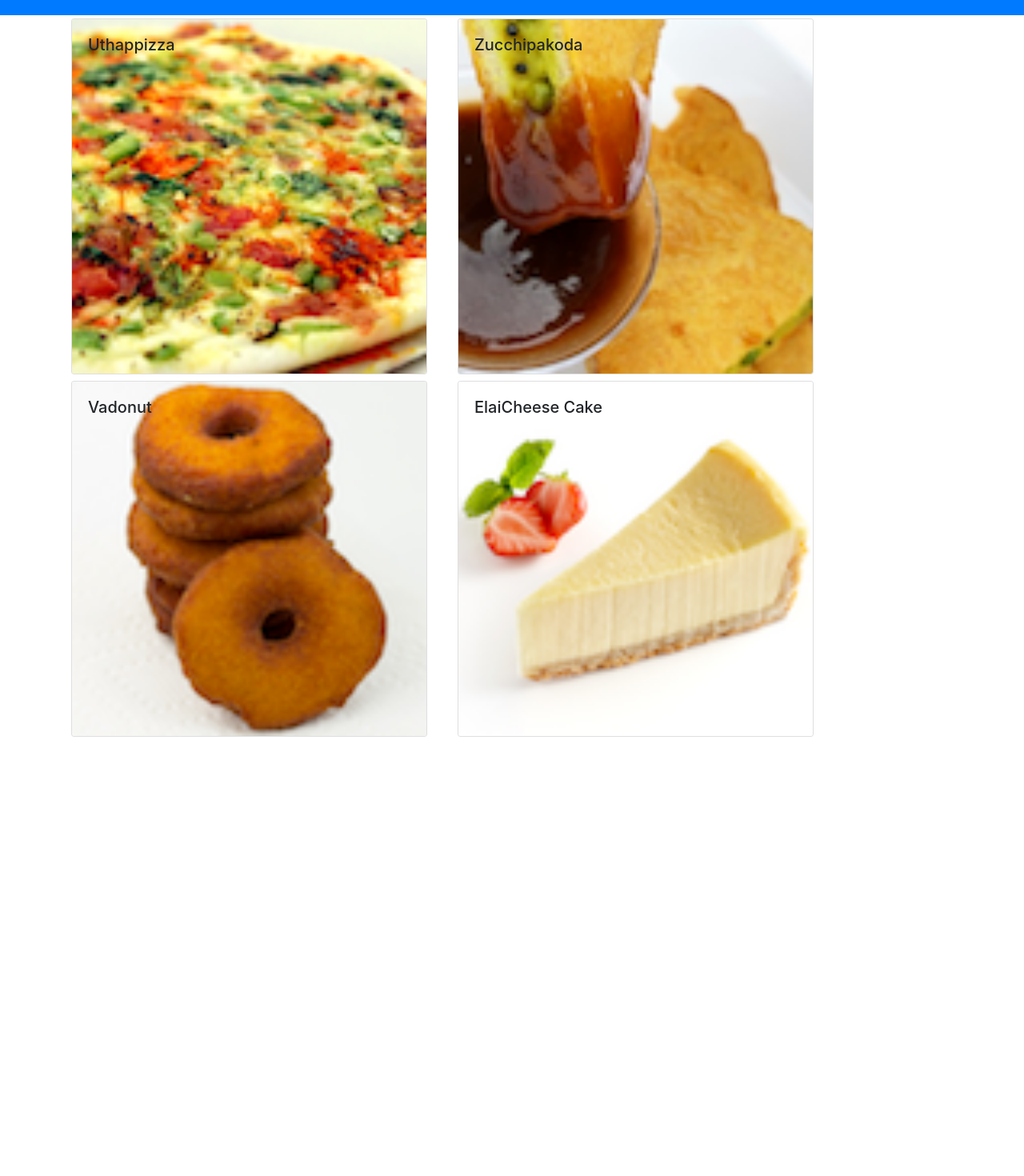
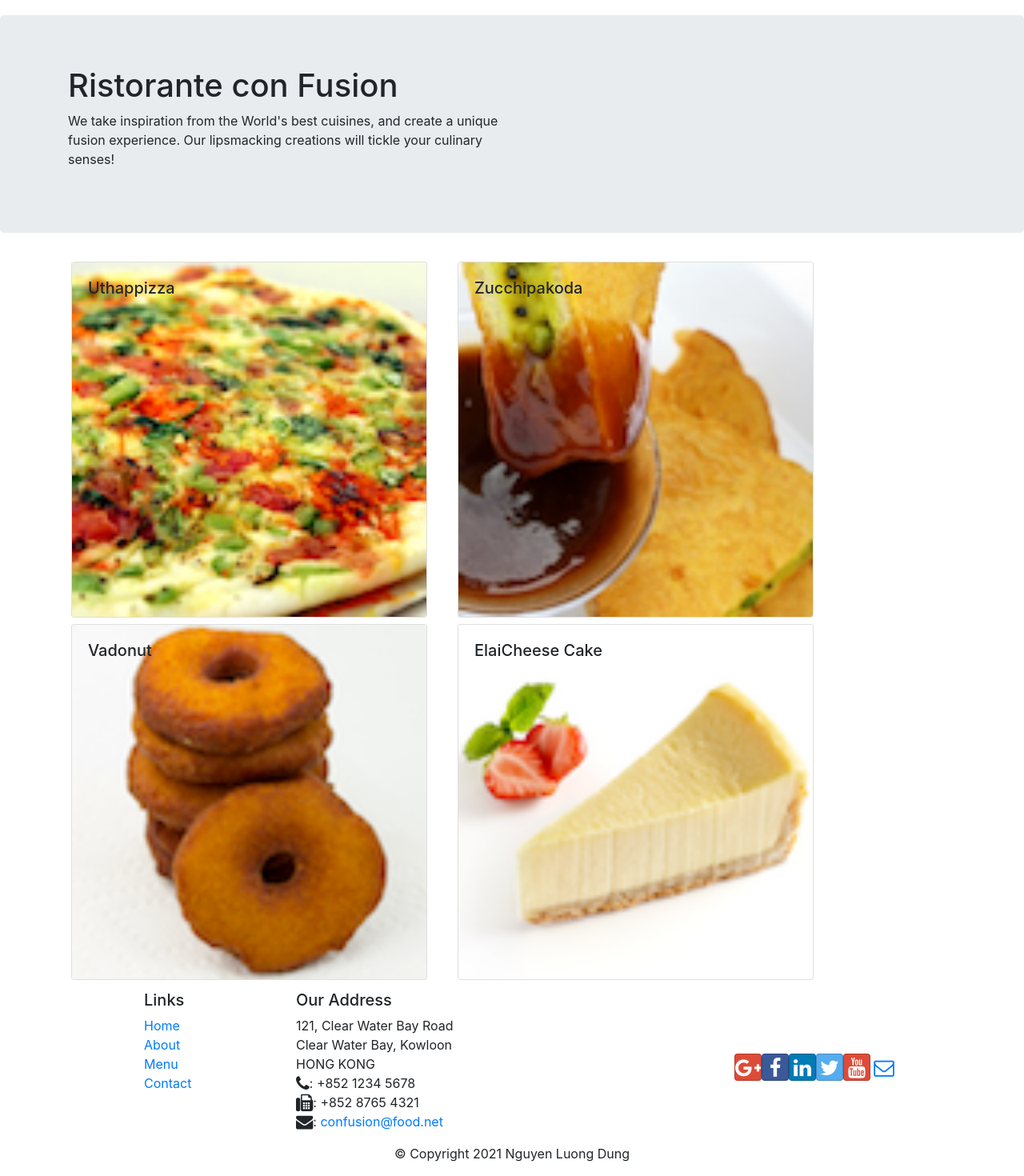
Before and after one commit to ngldung/Funix-React, a React (Create React App) app: page / in a window 1280 px wide. Shown: the part 37-1507 px from the top of the page at 80% size. Before the commit the page ends 971 px from the top, so only its background shows below. Built offline with nearby package versions, Linux system fonts and the light colour scheme.

Commit message:
header and footer

```diff
--- a/package.json
+++ b/package.json
@@ -4,11 +4,11 @@
   "private": true,
   "dependencies": {
     "bootstrap": "4.0.0",
-    "bootstrap-social": "5.1.1",
+    "bootstrap-social": "^5.1.1",
     "cross-fetch": "2.1.0",
     "css-loader": "^1.0.0",
     "dateformat": "^4.5.1",
-    "font-awesome": "4.7.0",
+    "font-awesome": "^4.7.0",
     "prop-types": "15.6.0",
     "react": "^16.3.2",
     "react-animation-components": "3.0.0",
--- /dev/null
+++ b/src/App.css
@@ -0,0 +1,34 @@
+.row-header {
+    margin: 0px auto;
+    padding: 0px auto;
+}
+
+.row-content {
+    margin: 0px auto;
+    padding: 50px 0px 50px 0px;
+    border-bottom: 1px ridge;
+    min-height: 400px;
+}
+
+.footer {
+    background-color: #D1C4E9;
+    margin: 0px auto;
+    padding: 20px 0px 20px 0px;
+}
+
+.jumbotron {
+    padding: 70px 30px 70px 30px;
+    margin: 0px auto;
+    background: #9575CD;
+    color: floralwhite;
+}
+
+address {
+    font-size: 80%;
+    margin: 0px;
+    color: #0f0f0f;
+}
+
+.navbar-dark {
+    background-color: #512DA8;
+}
--- /dev/null
+++ b/src/UI/Footer.js
@@ -0,0 +1,89 @@
+import React from "react";
+const Footer = (props) => {
+  return (
+    <div className="footer">
+      <div className="container">
+        <div className="row justify-content-center">
+          <div className="col-4 offset-1 col-sm-2">
+            <h5>Links</h5>
+            <ul className="list-unstyled">
+              <li>
+                <a href="#">Home</a>
+              </li>
+              <li>
+                <a href="#">About</a>
+              </li>
+              <li>
+                <a href="#">Menu</a>
+              </li>
+              <li>
+                <a href="contactus.html">Contact</a>
+              </li>
+            </ul>
+          </div>
+          <div className="col-7 col-sm-5">
+            <h5>Our Address</h5>
+            <address>
+              121, Clear Water Bay Road
+              <br />
+              Clear Water Bay, Kowloon
+              <br />
+              HONG KONG
+              <br />
+              <i className="fa fa-phone fa-lg"></i>: +852 1234 5678
+              <br />
+              <i className="fa fa-fax fa-lg"></i>: +852 8765 4321
+              <br />
+              <i className="fa fa-envelope fa-lg"></i>:{" "}
+              <a href="mailto:confusion@food.net">confusion@food.net</a>
+            </address>
+          </div>
+          <div className="col-12 col-sm-4 align-self-center">
+            <div className="text-center">
+              <a
+                className="btn btn-social-icon btn-google"
+                href="http://google.com/+"
+              >
+                <i className="fa fa-google-plus"></i>
+              </a>
+              <a
+                className="btn btn-social-icon btn-facebook"
+                href="http://www.facebook.com/profile.php?id="
+              >
+                <i className="fa fa-facebook"></i>
+              </a>
+              <a
+                className="btn btn-social-icon btn-linkedin"
+                href="http://www.linkedin.com/in/"
+              >
+                <i className="fa fa-linkedin"></i>
+              </a>
+              <a
+                className="btn btn-social-icon btn-twitter"
+                href="http://twitter.com/"
+              >
+                <i className="fa fa-twitter"></i>
+              </a>
+              <a
+                className="btn btn-social-icon btn-google"
+                href="http://youtube.com/"
+              >
+                <i className="fa fa-youtube"></i>
+              </a>
+              <a className="btn btn-social-icon" href="mailto:">
+                <i className="fa fa-envelope-o"></i>
+              </a>
+            </div>
+          </div>
+        </div>
+        <div className="row justify-content-center">
+          <div className="col-auto">
+            <p>© Copyright 2021 Nguyen Luong Dung</p>
+          </div>
+        </div>
+      </div>
+    </div>
+  );
+};
+
+export default Footer;
--- /dev/null
+++ b/src/UI/Header.js
@@ -0,0 +1,30 @@
+import React from "react";
+import { Navbar, NavbarBrand, Jumbotron } from "reactstrap";
+
+const Header = () => {
+  return (
+    <React.Fragment>
+      <Navbar dark>
+        <div className="container">
+          <NavbarBrand href="/">Ristorante Con Fusion</NavbarBrand>
+        </div>
+      </Navbar>
+      <Jumbotron>
+        <div className="container">
+          <div className="row row-header">
+            <div className="col-12 col-sm-6">
+              <h1>Ristorante con Fusion</h1>
+              <p>
+                We take inspiration from the World's best cuisines, and create a
+                unique fusion experience. Our lipsmacking creations will tickle
+                your culinary senses!
+              </p>
+            </div>
+          </div>
+        </div>
+      </Jumbotron>
+    </React.Fragment>
+  );
+};
+
+export default Header;
--- a/src/components/MainComponent.js
+++ b/src/components/MainComponent.js
@@ -1,8 +1,9 @@
 import React, { useState } from "react";
-import { Navbar, NavbarBrand } from "reactstrap";
 import Menu from "./MenuComponent";
 import { DISHES } from "../shared/dishes";
 import DishDetail from "./DishDetailComponent";
+import Header from "../UI/Header";
+import Footer from "../UI/Footer";
 
 const Main = () => {
   const [selectedDish, setSelectedDish] = useState(null);
@@ -14,15 +15,14 @@
 
   return (
     <div>
-      <Navbar dark color="primary">
-        <div className="container">
-          <NavbarBrand href="/">Ristorante Con Fusion</NavbarBrand>
-        </div>
-      </Navbar>
+      <Header />
       <div className="container">
-      <Menu dishes={DISHES} onClick={(dishId) => onDishSelect(dishId)} />
-      <DishDetail dish={DISHES.filter((dish) => dish.id === selectedDish)[0]} />
+        <Menu dishes={DISHES} onClick={(dishId) => onDishSelect(dishId)} />
+        <DishDetail
+          dish={DISHES.filter((dish) => dish.id === selectedDish)[0]}
+        />
       </div>
+      <Footer />
     </div>
   );
 };
```
Also changed, not shown: 2 other files (tests, documents, lock files or other folders).
